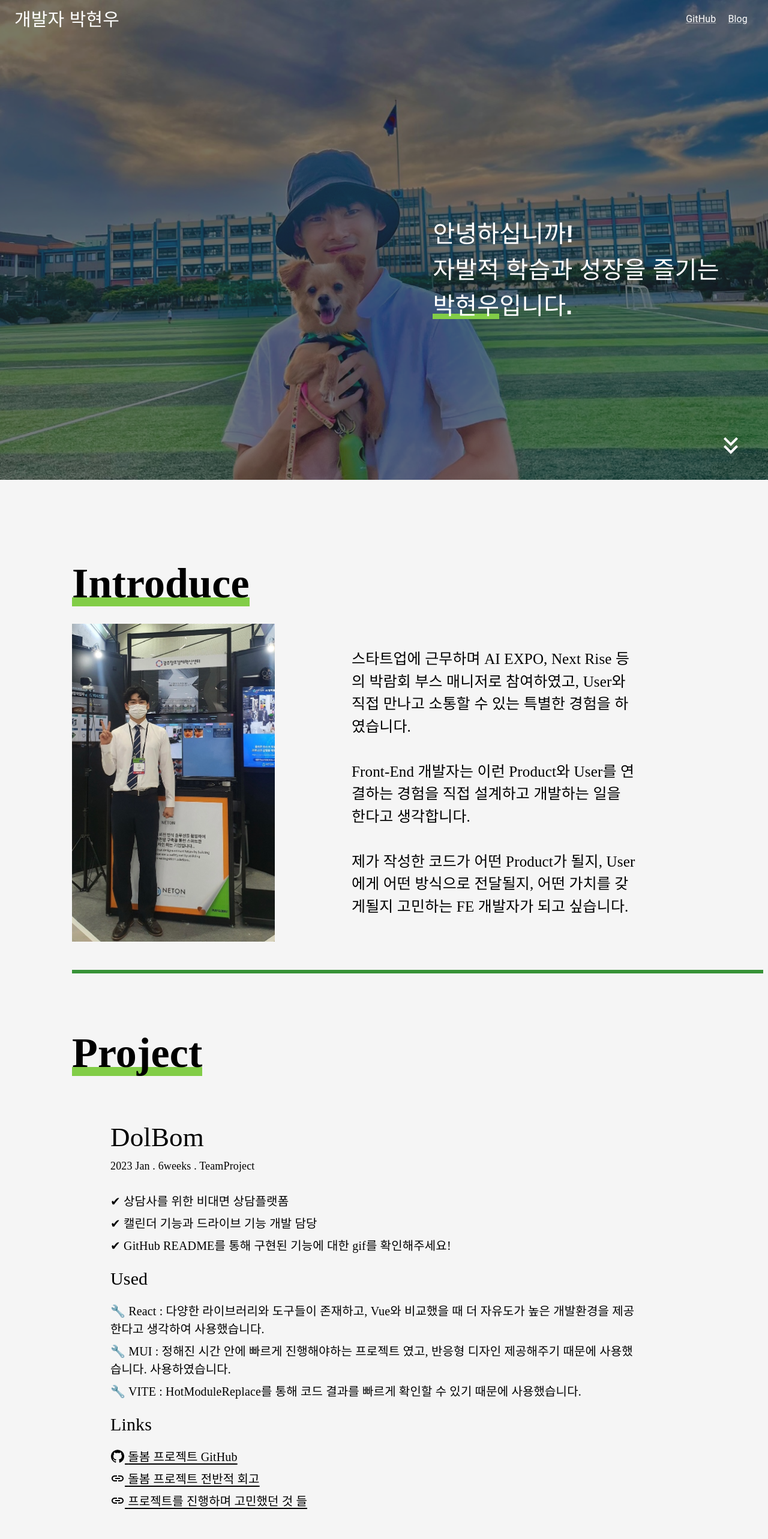
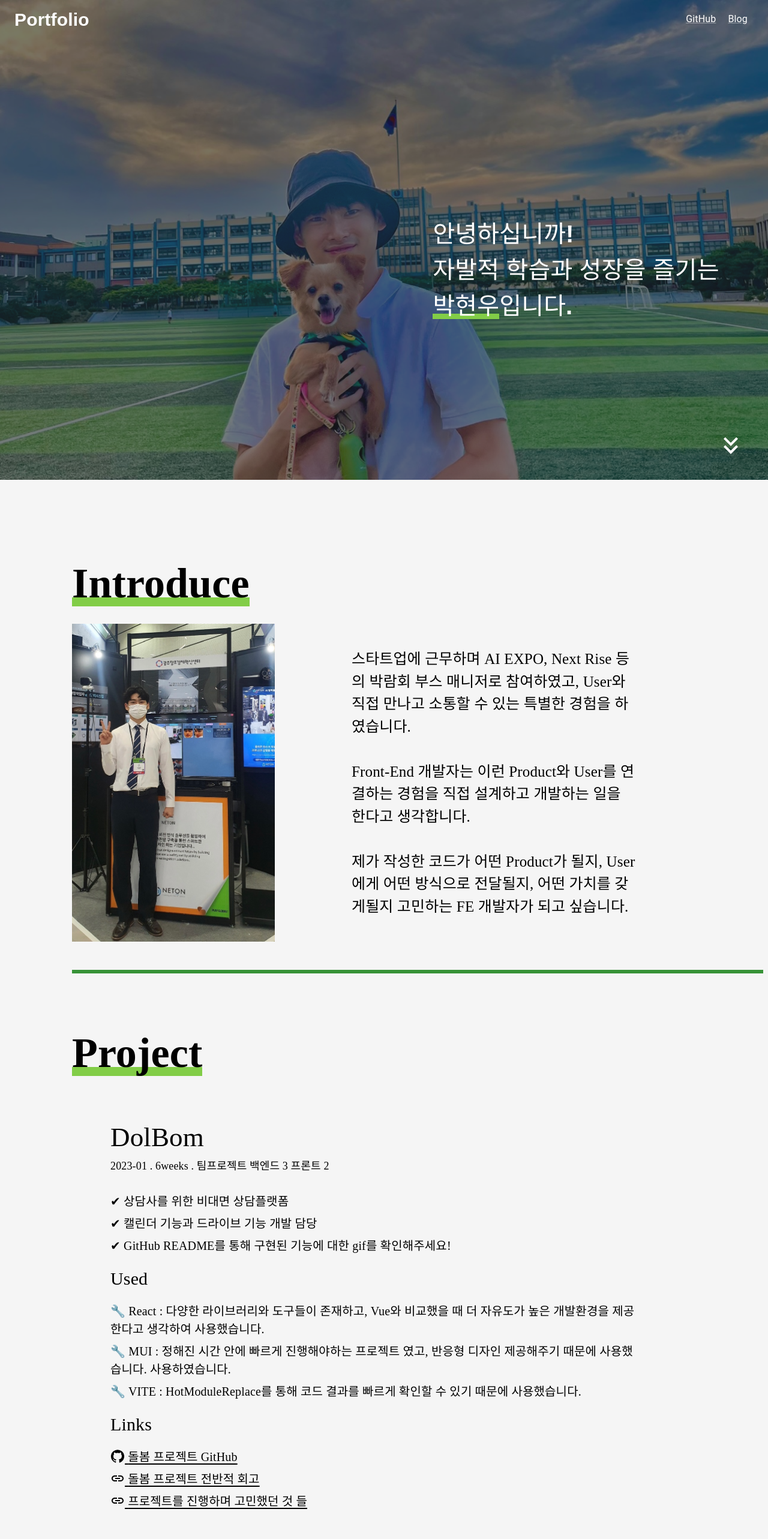
Before and after one commit to dailybetter/GSAP_practice, a React (Vite) app in the folder gsap_practice/: page / in a window 1280 px wide. Shown: the top 2566 px of the page at 60% size. Built offline with nearby package versions, Linux system fonts and the light colour scheme; a web font is replaced by a local one.

Commit message:
Fix : 피드백 반영 1차 수정

```diff
--- a/gsap_practice/src/components/appbar/index.tsx
+++ b/gsap_practice/src/components/appbar/index.tsx
@@ -29,7 +29,7 @@ export const MyAppBar = (props: Props) => {
 
   const drawer = (
     <Box onClick={handleDrawerToggle} sx={{ textAlign: 'center' }}>
-      <Styled.Text>개발자 박현우</Styled.Text>
+      <Styled.Text>Porfolio</Styled.Text>
       <Divider />
       <List>
         <Styled.MyLink
@@ -84,7 +84,7 @@ export const MyAppBar = (props: Props) => {
           >
             <MenuIcon />
           </IconButton>
-          <Styled.Text>개발자 박현우</Styled.Text>
+          <Styled.Text>Portfolio</Styled.Text>
           <Box sx={{ display: { xs: 'none', sm: 'block' } }}>
             <Styled.MyLink
               color="#FFFFFF"
--- a/gsap_practice/src/components/body/contents/Educations/Ssafy.tsx
+++ b/gsap_practice/src/components/body/contents/Educations/Ssafy.tsx
@@ -4,7 +4,9 @@ export const Ssafy = () => {
   return (
     <>
       <Styled.CardContentTitle>삼성 청년 SW 아카데미</Styled.CardContentTitle>
-      <Styled.CardContentPeriod>2022 July . 1year . 현재 진행중</Styled.CardContentPeriod>
+      <Styled.CardContentPeriod>
+        2022-07 ~ 2023-06 . 1year . 현재 진행중
+      </Styled.CardContentPeriod>
       <Styled.CardExplainContainer>
         <Styled.CardExPlain>
           ✔ 6개월간 알고리즘스터디를 운영하며 삼성 SW역량 평가 모의 A형 취득
--- a/gsap_practice/src/components/body/contents/Projects/Blog.tsx
+++ b/gsap_practice/src/components/body/contents/Projects/Blog.tsx
@@ -5,7 +5,7 @@ export const MyBlog = () => {
     <>
       <Styled.CardContentTitle>MyBlog</Styled.CardContentTitle>
       <Styled.CardContentPeriod>
-        2022 April . 2weeks . PersonalProject
+        2022-04 . 2weeks . 개인 프로젝트
       </Styled.CardContentPeriod>
       <Styled.CardExplainContainer>
         <Styled.CardExPlain>✔ 나만의 블로그 개발</Styled.CardExPlain>
--- a/gsap_practice/src/components/body/contents/Projects/DolBom.tsx
+++ b/gsap_practice/src/components/body/contents/Projects/DolBom.tsx
@@ -4,7 +4,9 @@ export const DolBom = () => {
   return (
     <>
       <Styled.CardContentTitle>DolBom</Styled.CardContentTitle>
-      <Styled.CardContentPeriod>2023 Jan . 6weeks . TeamProject</Styled.CardContentPeriod>
+      <Styled.CardContentPeriod>
+        2023-01 . 6weeks . 팀프로젝트 백엔드 3 프론트 2
+      </Styled.CardContentPeriod>
       <Styled.CardExplainContainer>
         <Styled.CardExPlain>✔ 상담사를 위한 비대면 상담플랫폼</Styled.CardExPlain>
         <Styled.CardExPlain>✔ 캘린더 기능과 드라이브 기능 개발 담당</Styled.CardExPlain>
--- a/gsap_practice/src/components/body/contents/Projects/PortFolio.tsx
+++ b/gsap_practice/src/components/body/contents/Projects/PortFolio.tsx
@@ -4,9 +4,7 @@ export const MyPortfolio = () => {
   return (
     <>
       <Styled.CardContentTitle>MyPortfolio</Styled.CardContentTitle>
-      <Styled.CardContentPeriod>
-        2023 Mach . 2weeks . PersonalProject
-      </Styled.CardContentPeriod>
+      <Styled.CardContentPeriod>2023-03 . 2weeks . 개인프로젝트</Styled.CardContentPeriod>
       <Styled.CardExplainContainer>
         <Styled.CardExPlain>✔ 나만의 포트폴리오 개발</Styled.CardExPlain>
         <Styled.CardExPlain>✔ GSAP을 활용한 애니메이션 구현</Styled.CardExPlain>
--- a/gsap_practice/src/components/intro/index.tsx
+++ b/gsap_practice/src/components/intro/index.tsx
@@ -1,10 +1,9 @@
 import gsap from 'gsap';
 import React from 'react';
-import { useRef, useEffect } from 'react';
+import { useEffect } from 'react';
 import * as Styled from './styled';
 import { LIGHT_GREEN } from '../../colorPalette';
 import { UnderLine } from '../gsap/UnderLine';
-import KeyboardDoubleArrowDownIcon from '@mui/icons-material/KeyboardDoubleArrowDown';
 export const Intro = () => {
   useEffect(() => {
     gsap.defaults({ duration: 1 });
--- a/gsap_practice/src/components/intro/styled.tsx
+++ b/gsap_practice/src/components/intro/styled.tsx
@@ -23,11 +23,11 @@ export const Main = styled.article`
   flex-direction: column;
   justify-content: center;
   align-items: center;
-  width: 100vw;
+  width: 100%;
   height: 100%;
 
   @media ${(props) => props.theme.tablet} {
-    width: 100vw;
+    width: 100%;
     height: 100vh;
   }
 
```
